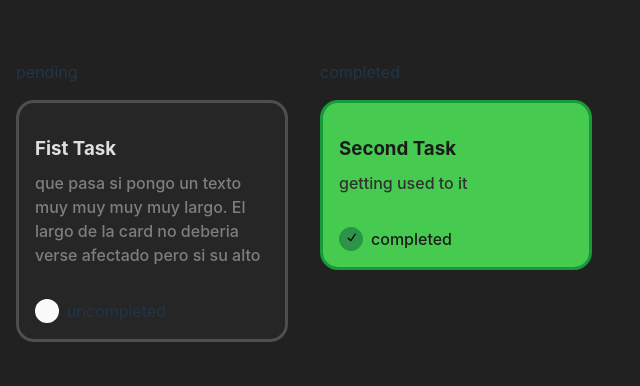
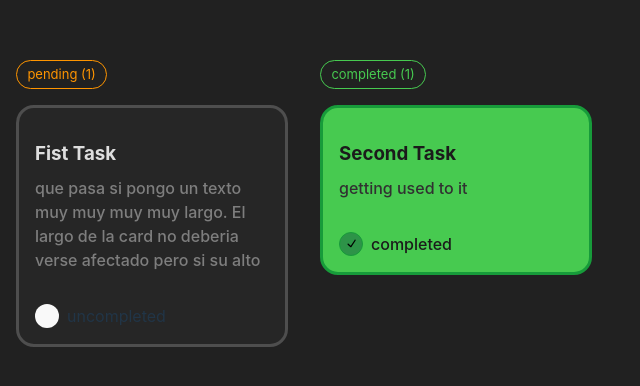
Before and after one commit to bruno9926/TasksApp, a React (Vite) app: page / in a window 1280 px wide. Shown: the part 140-526 px from the top of the page, without its empty margins (0-640 px from the left). Built offline with nearby package versions, Linux system fonts and the light colour scheme.

Commit message:
titulos en las secciones

```diff
--- a/src/components/TaskColumn/TaskColumn.tsx
+++ b/src/components/TaskColumn/TaskColumn.tsx
@@ -4,12 +4,19 @@ import Task from '../task/task';
 // styles
 import classes from './taskColumn.module.scss';
 
-type TaskColumnProps = { header: {title: string}, tasks: TaskType[], onToggle: (id: string) => () => void }
+import TaskStatuses from '../../types/TaskStatuses';
 
-const TaskColumn = ({ header, tasks, onToggle }: TaskColumnProps) => {
+type TaskColumnProps = {
+  header: {title: string},
+  status: TaskStatuses,
+  tasks: TaskType[],
+  onToggle: (id: string) => () => void
+}
+
+const TaskColumn = ({ header, status, tasks, onToggle }: TaskColumnProps) => {
   return (
     <div className={classes.tasksColumn}>
-        {header.title}
+        <HeaderChip title={`${header.title} (${tasks.length})`} status={status} />
         {tasks.map(task => (
             <Task
               task={task}
@@ -20,4 +27,22 @@ const TaskColumn = ({ header, tasks, onToggle }: TaskColumnProps) => {
   )
 }
 
+const HeaderChip = ({ title, status = TaskStatuses.PENDING }: { title: string, status: TaskStatuses }) => {
+  const statusTuStyle = (status: TaskStatuses) => {
+    switch (status) {
+      case TaskStatuses.PENDING:
+        return classes.pending;
+      case TaskStatuses.COMPLETED:
+        return classes.completed;
+      default:
+        return '';
+    }
+  }
+  return (
+    <div className={`${classes.headerChip} ${statusTuStyle(status)}`}>
+      {title}
+    </div>
+  )
+}
+
 export default TaskColumn
--- a/src/components/TaskColumn/taskColumn.module.scss
+++ b/src/components/TaskColumn/taskColumn.module.scss
@@ -1,3 +1,7 @@
+// statuses has predifined colors
+$pending-color: #FF9500;
+$completed-color: #47CA50;
+
 .tasksColumn {
     display: flex;
     flex-direction: column;
@@ -10,4 +14,22 @@
 
     //border: 1px solid #4E4E4E;
     min-height: 50vh;
+
+    .headerChip {
+        color: white;
+        border: 1px solid;
+        padding: 0.3em .8em;
+        border-radius: 1rem;
+        font-size: small;
+
+        &.pending {
+            color: $pending-color;
+            border-color: $pending-color;
+        }
+
+        &.completed {
+            color: $completed-color;
+            border-color: $completed-color;
+        }
+    }
 }
--- a/src/components/tasksView/TasksView.tsx
+++ b/src/components/tasksView/TasksView.tsx
@@ -5,6 +5,7 @@ import type TaskType from '../../types/Tasks'
 
 // styles
 import classes from './tasksView.module.scss';
+import TaskStatuses from '../../types/TaskStatuses';
 
 const TasksView = () => {
   const tasks: TaskType[] = [
@@ -21,8 +22,6 @@ const TasksView = () => {
       completed: true
     }
   ];
-
-  const [tasksState, setTasks] = useState(tasks);
 
   const [completedTasks, setCompletedTasks] = useState<TaskType[]>(tasks.filter(task => task.completed));
   const [uncompletedTasks, setUncompletedTasks] = useState<TaskType[]>(tasks.filter(task => !task.completed));
@@ -53,8 +52,18 @@ const TasksView = () => {
 
   return (
     <div className={classes.tasksView}>
-      <TaskColumn header={{title: "pending"}} tasks={uncompletedTasks} onToggle={handleToggleTask}/>
-      <TaskColumn header={{title: "completed"}} tasks={completedTasks} onToggle={handleToggleTask}/>
+      <TaskColumn
+        header={{title: "pending"}}
+        status={TaskStatuses.PENDING}
+        tasks={uncompletedTasks}
+        onToggle={handleToggleTask}
+      />
+      <TaskColumn
+        header={{title: "completed"}}
+        status={TaskStatuses.COMPLETED}
+        tasks={completedTasks}
+        onToggle={handleToggleTask}
+      />
     </div>
   )
 }
--- /dev/null
+++ b/src/types/TaskStatuses.ts
@@ -0,0 +1,6 @@
+enum TaskStatuses {
+    PENDING,
+    COMPLETED
+}
+
+export default TaskStatuses;
```
